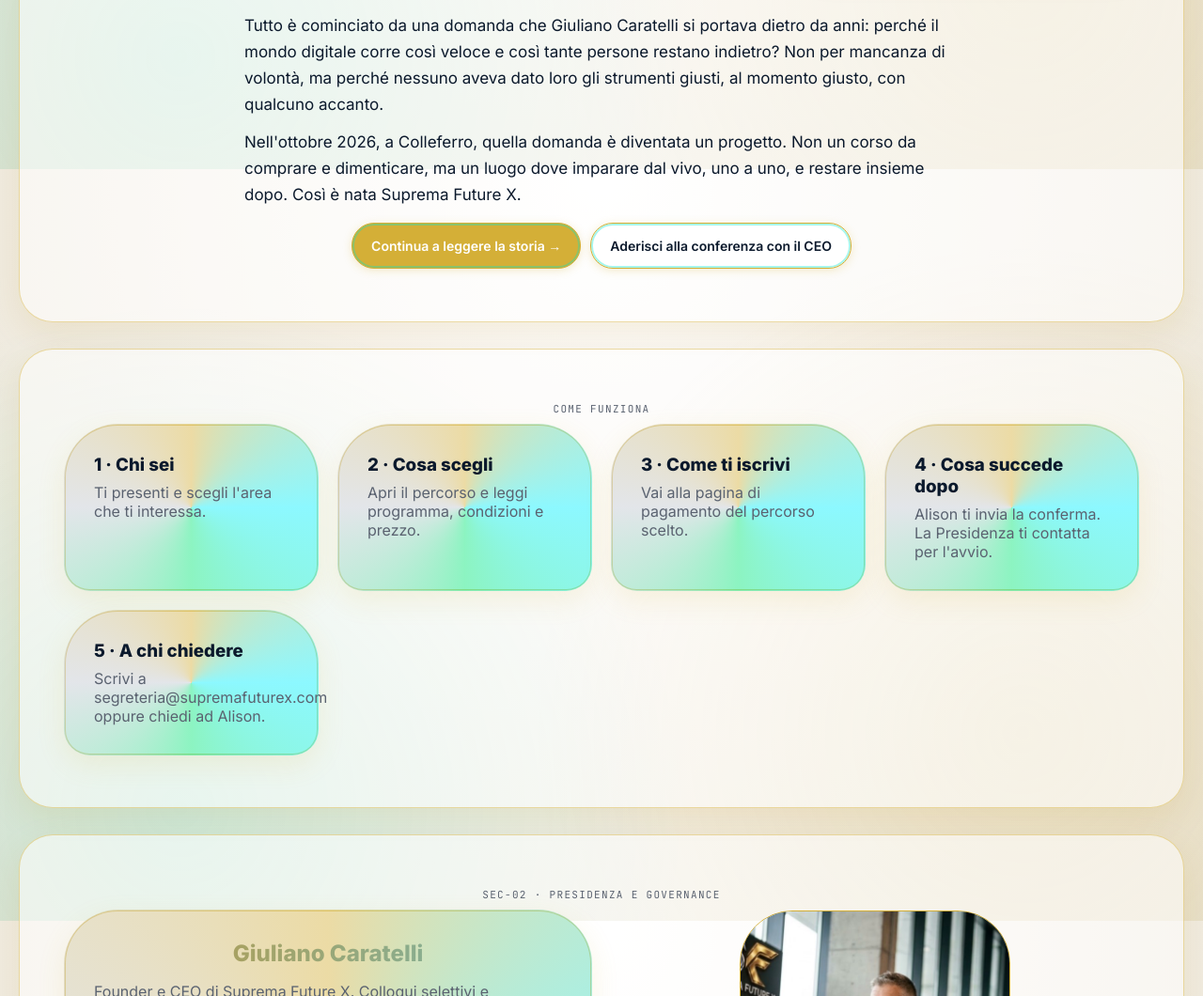
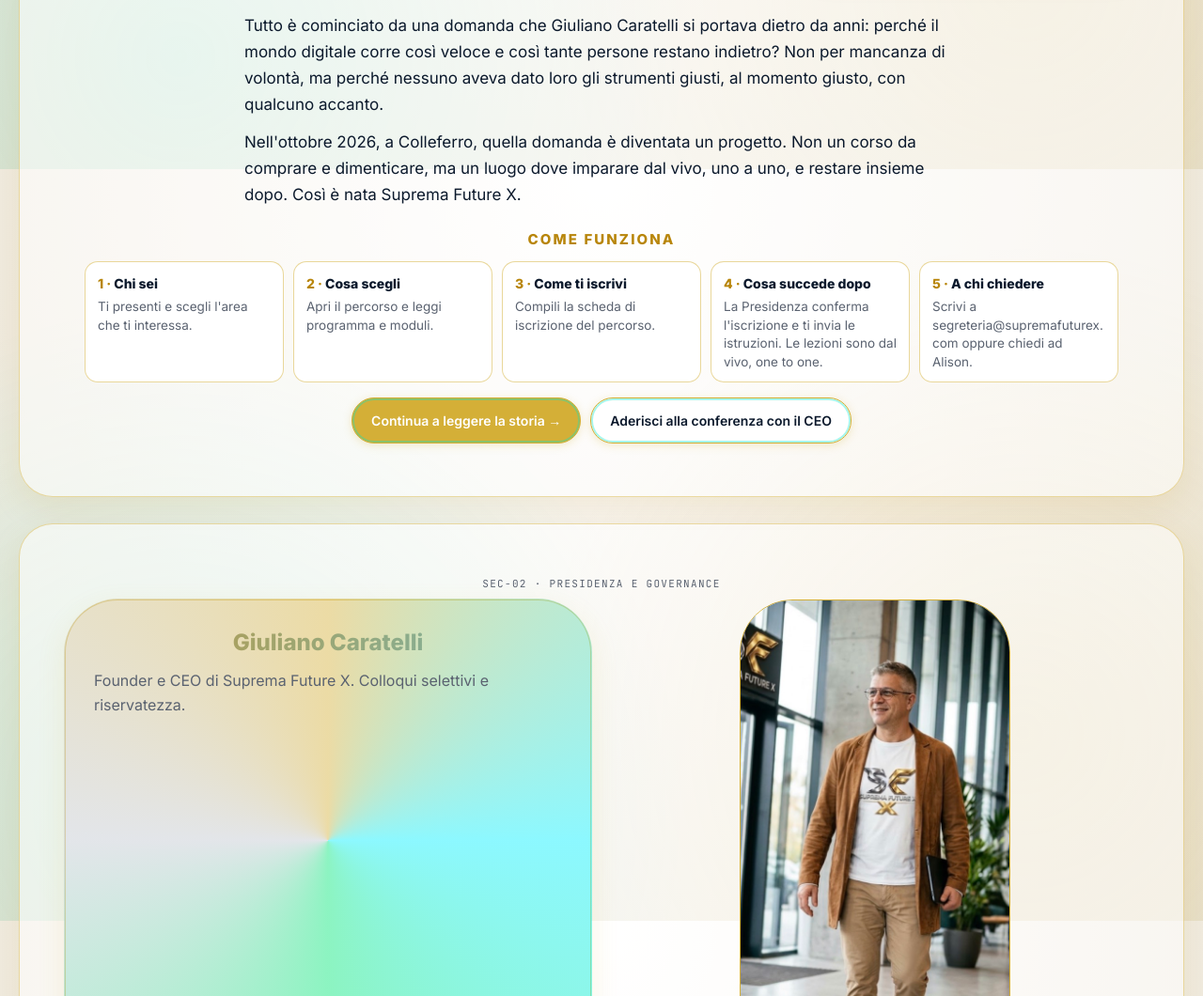
Before and after one commit to CEO3838/suprema-future-x, a plain HTML site: page index.html in a window 1280 px wide. Shown: the part 1420-2480 px from the top of the page at 94% size. Drawn offline with Linux system fonts and the light colour scheme.

Commit message:
Come funziona dentro la sezione 1, testo semplice e passi aggiornati
Co-Authored-By: Claude Opus 5.5 <noreply@anthropic.com>
Claude-Session: https://claude.ai/code/session_019FZANnsANu3tLtzJ3nE7DX

```diff
--- a/index.html
+++ b/index.html
@@ -458,6 +458,17 @@ body::before,.story-in::before{animation:none}
 .s1-claim{max-width:none;white-space:nowrap;font-size:clamp(18px,2.1vw,30px);margin-bottom:22px}
 .sheet-quote{font-size:18px;font-weight:800;color:#B8860B;border-left:3px solid #D4AF37;padding-left:12px}
 @media (max-width:900px){.s1-claim{white-space:normal;font-size:clamp(20px,5.4vw,28px)}}
+.s1-how{margin:22px 0 4px}
+.s1-how h3{margin:0 0 10px;font-size:15px;letter-spacing:.14em;text-transform:uppercase;color:var(--gold-deep);text-align:center}
+.s1-how ol{list-style:none;counter-reset:st;margin:0;padding:0;display:grid;grid-template-columns:repeat(5,minmax(0,1fr));gap:10px}
+.s1-how li{counter-increment:st;display:grid;gap:4px;align-content:start;padding:12px 14px;border-radius:14px;background:#fff;box-shadow:inset 0 0 0 1px rgba(212,175,55,.5)}
+.s1-how li b{font-size:14px;color:var(--ink)}
+.s1-how li b::before{content:counter(st) " · ";color:var(--gold-deep)}
+.s1-how li span{font-size:13.5px;line-height:1.45;color:var(--muted);overflow-wrap:anywhere}
+#SEC-01 .s1-story{max-width:1100px}
+#SEC-01 .s1-story>p{max-width:760px;margin-left:auto;margin-right:auto}
+@media (max-width:1000px){.s1-how ol{grid-template-columns:repeat(2,minmax(0,1fr))}}
+@media (max-width:600px){.s1-how ol{grid-template-columns:1fr}}
 </style>
 <script defer src="https://cloud.umami.is/script.js" data-website-id="ddffd2c5-1eed-4620-a046-a66564f4b56e" data-domains="supremafuturex.com,www.supremafuturex.com"></script>
 </head>
@@ -532,19 +543,8 @@ body::before,.story-in::before{animation:none}
   <div class="s1-story reveal">
     <p>Tutto è cominciato da una domanda che Giuliano Caratelli si portava dietro da anni: perché il mondo digitale corre così veloce e così tante persone restano indietro? Non per mancanza di volontà, ma perché nessuno aveva dato loro gli strumenti giusti, al momento giusto, con qualcuno accanto.</p>
     <p>Nell'ottobre 2026, a Colleferro, quella domanda è diventata un progetto. Non un corso da comprare e dimenticare, ma un luogo dove imparare dal vivo, uno a uno, e restare insieme dopo. Così è nata Suprema Future X.</p>
+    <div class="s1-how" id="come-funziona"><h3>Come funziona</h3><ol><li><b>Chi sei</b><span>Ti presenti e scegli l'area che ti interessa.</span></li><li><b>Cosa scegli</b><span>Apri il percorso e leggi programma e moduli.</span></li><li><b>Come ti iscrivi</b><span>Compili la scheda di iscrizione del percorso.</span></li><li><b>Cosa succede dopo</b><span>La Presidenza conferma l'iscrizione e ti invia le istruzioni. Le lezioni sono dal vivo, one to one.</span></li><li><b>A chi chiedere</b><span>Scrivi a segreteria@supremafuturex.com oppure chiedi ad Alison.</span></li></ol></div>
     <div class="s1-cta"><button class="btn solid" type="button" data-sheet="storia-sfx">Continua a leggere la storia →</button><a class="btn" href="https://tally.so/r/xVM4AJ" target="_blank" rel="noopener" data-conf>Aderisci alla conferenza con il CEO</a></div>
-  </div>
-</section>
-
-<!-- COME FUNZIONA -->
-<section class="sec" id="come-funziona">
-  <div class="sec-id">COME FUNZIONA</div>
-  <div class="grid3 reveal">
-    <div class="glow"><h3 style="margin:0 0 8px">1 · Chi sei</h3><p style="color:var(--muted);margin:0">Ti presenti e scegli l'area che ti interessa.</p></div>
-    <div class="glow"><h3 style="margin:0 0 8px">2 · Cosa scegli</h3><p style="color:var(--muted);margin:0">Apri il percorso e leggi programma, condizioni e prezzo.</p></div>
-    <div class="glow"><h3 style="margin:0 0 8px">3 · Come ti iscrivi</h3><p style="color:var(--muted);margin:0">Vai alla pagina di pagamento del percorso scelto.</p></div>
-    <div class="glow"><h3 style="margin:0 0 8px">4 · Cosa succede dopo</h3><p style="color:var(--muted);margin:0">Alison ti invia la conferma. La Presidenza ti contatta per l'avvio.</p></div>
-    <div class="glow"><h3 style="margin:0 0 8px">5 · A chi chiedere</h3><p style="color:var(--muted);margin:0">Scrivi a segreteria@supremafuturex.com oppure chiedi ad Alison.</p></div>
   </div>
 </section>
 
```
